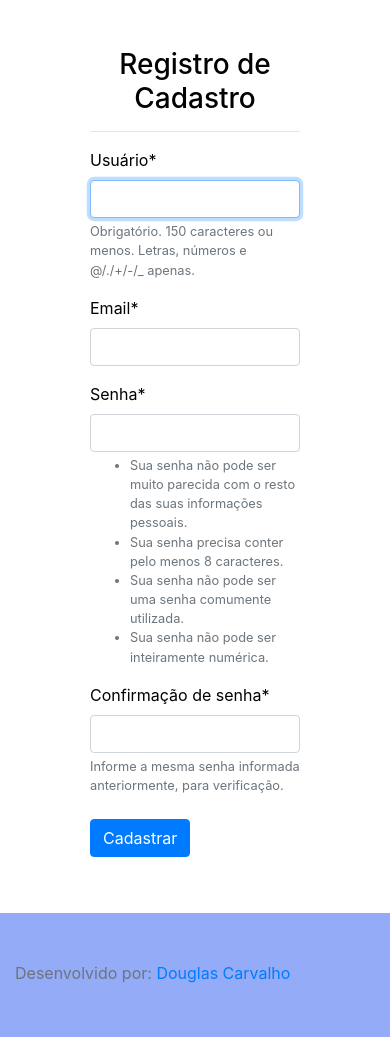
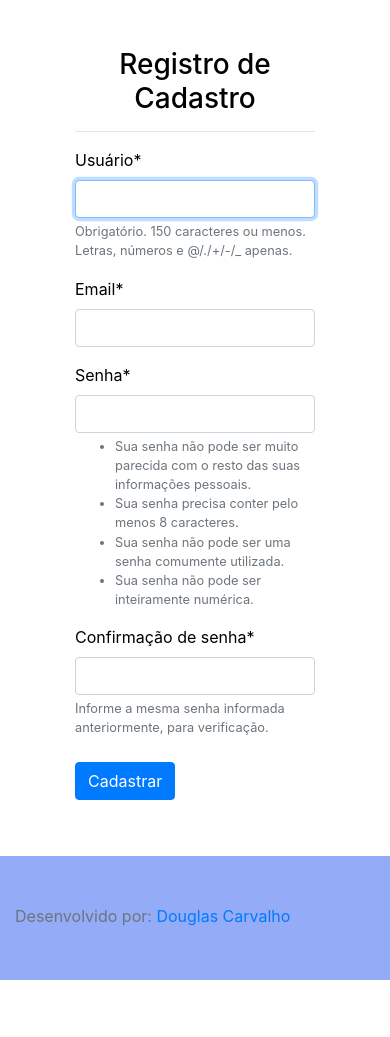
Before and after one commit to Dodots/Projeto_ecommerce, a Django app: page /auth/register/ in a window 390 px wide. Shown: the part 56-1093 px from the top of the page. After the commit the page ends 1036 px from the top, so only its background shows below. Run offline with Django 3.2, Linux system fonts and the light colour scheme; some libraries are stand-ins or nearby versions.

Commit message:
Style: modificando o login e o formulário do cadastro. (login.html - form.html)

```diff
--- a/user/templates/user/form.html
+++ b/user/templates/user/form.html
@@ -3,7 +3,7 @@
 {% load crispy_forms_tags %}
 
 {% block content %}
-<div class="col-8 col-md-6 col-lg-4 mx-auto my-5">
+<div class="col-9 col-md-6 col-lg-4 mx-auto my-5">
     <h3 class="text-center">Registro de Cadastro</h3>
 
     <hr>
--- a/user/templates/user/login.html
+++ b/user/templates/user/login.html
@@ -3,7 +3,7 @@
 {% load crispy_forms_tags %}
 
 {% block content %}
-<div class="col-md-3 mx-auto my-5">
+<div class="col-9 col-md-6 col-lg-4 mx-auto my-5">
     <h3 class="text-center">Autenticação</h3>
 
     <hr>
```
